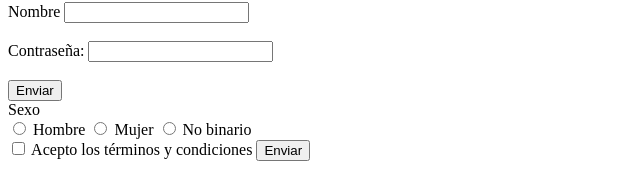
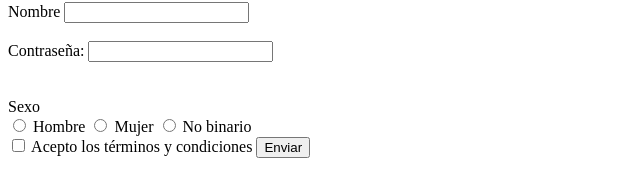
Before and after one commit to masmelito/masmelito.github.io, a plain HTML site: page index.html in a window 1280 px wide. Shown: the part 125-295 px from the top of the page, without its empty margins (0-640 px from the left). Drawn offline with Linux system fonts and the light colour scheme.

Commit message:
solo un enviar

```diff
--- a/index.html
+++ b/index.html
@@ -19,7 +19,7 @@
 
 
 
-        <input type="submit" value="Enviar">
+
         <br>
         Sexo<br>
         <input type="radio" name="sexo" value="hombre"> Hombre
```
